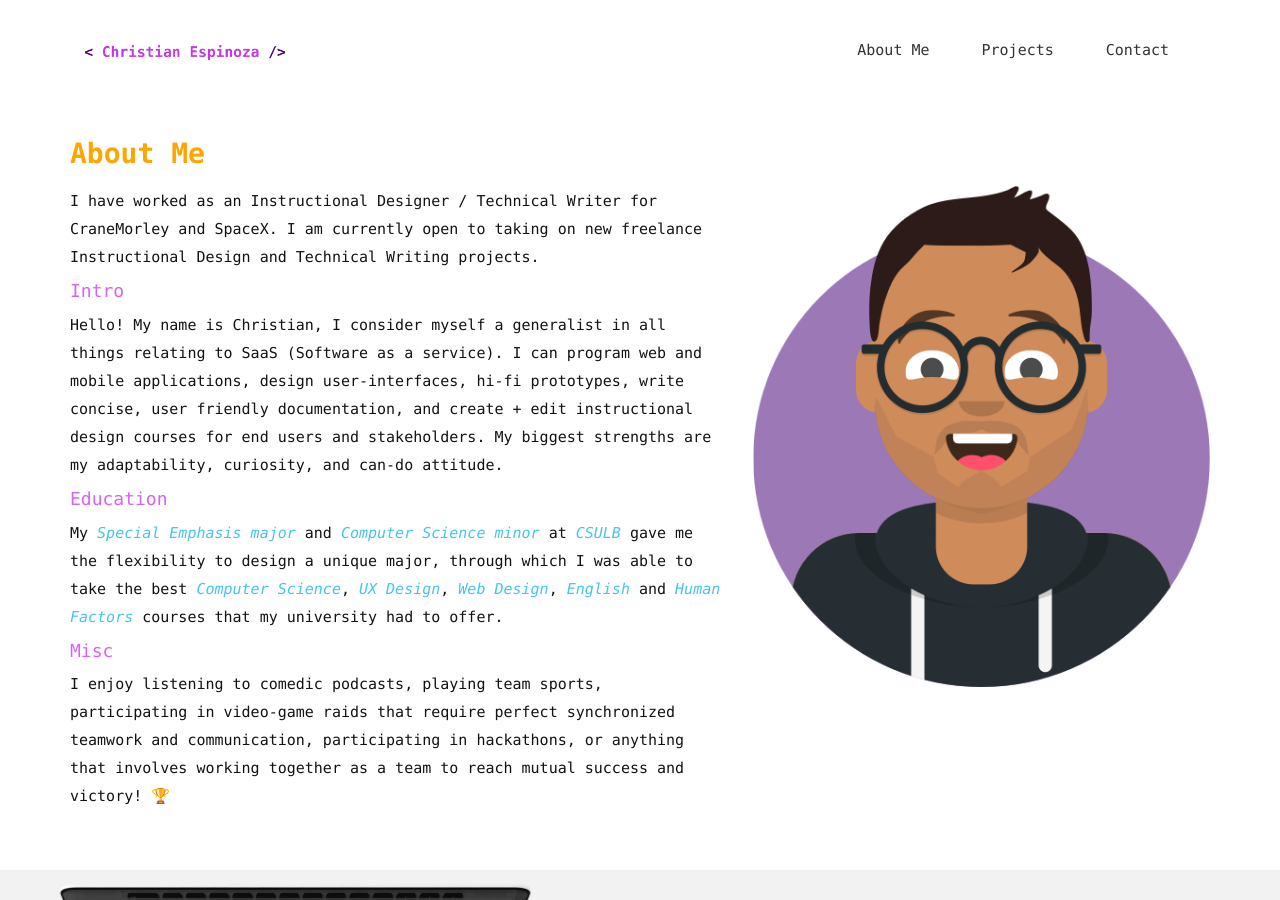
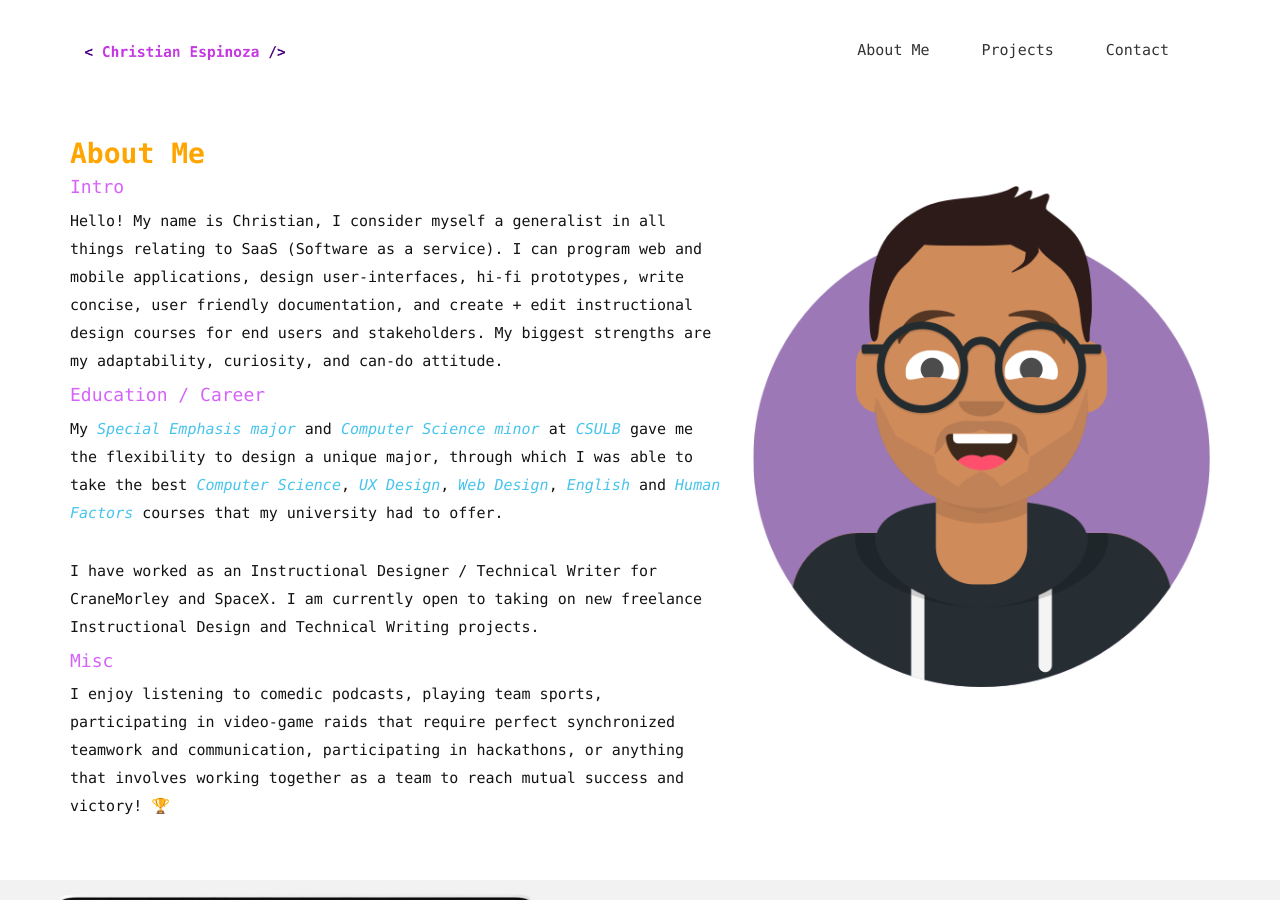
Before and after one commit to Kingslayyerr/Kingslayyerr.github.io, a Jekyll site: the page built from index.html, in a window 1280 px wide and 900 px high. Built offline with Jekyll 4.4.1, drawn with Linux system fonts in a browser that asks for light colours; nearby versions of some CDN libraries; some web fonts are replaced.

Commit message:
new change

```diff
--- a/index.html
+++ b/index.html
@@ -28,16 +28,18 @@ permalink: /
         <div class="block">
           <div class="section-title">
             <h2>About Me</h2>
-            <p> I have worked as an Instructional Designer / Technical Writer for CraneMorley and SpaceX. I am currently open to taking on new freelance Instructional Design and Technical Writing projects.</p>
+
           </div>
           <h4>Intro</h4>
           <p>Hello! My name is Christian, I consider myself a generalist in all things relating to SaaS (Software as a service). I can program web and mobile applications, design user-interfaces, hi-fi prototypes, write concise, user friendly documentation, and create + edit instructional design courses for end users and stakeholders. My biggest strengths are my adaptability, curiosity, and can-do attitude. <!-- I learned to program on my own through hard work, persistence, and dedication. I started off learning the basics of <em style="color:#46c4ec;">HTML, CSS</em> and <em style="color:#46c4ec;">Javascript</em> then moved on to using more complex Libraries and Frameworks like <em style="color:#46c4ec;">React</em>, <em style="color:#46c4ec;">Redux</em> and <em style="color:#46c4ec;">Node</em>. -->
          <!--  I have taken a Systemic approach to my skills and education, I believe in breadth first then depth, to be an effective specialist you must at one point be a generalist. -->
           </p>
-          <h4>Education</h4>
+          <h4>Education / Career</h4>
             <p> My <em style="color:#46c4ec;">Special Emphasis major</em> and <em style="color:#46c4ec;">Computer Science minor</em> at <em style="color:#46c4ec;">CSULB</em> gave
               me the flexibility to design a unique major, through which I was able to take the best
               <em style="color:#46c4ec;">Computer Science</em>, <em style="color:#46c4ec;">UX Design</em>, <em style="color:#46c4ec;">Web Design</em>, <em style="color:#46c4ec;">English</em> and <em style="color:#46c4ec;">Human Factors</em> courses that my university had to offer. <!-- This gave me an extremely unique college experience where I got to work and interact with people from many different majors on a regular basis. --> <!-- I got to see the pros and cons of the Engineering, Art, English, Business and Psychology(Human Factors) departments. I took away so much from my time at CSULB and it ultimately made me what I consider to be a well-rounded individual. --></p>
+              <br>
+              <p> I have worked as an Instructional Designer / Technical Writer for CraneMorley and SpaceX. I am currently open to taking on new freelance Instructional Design and Technical Writing projects.</p>
           <h4>Misc</h4>
           <p> I enjoy listening to comedic podcasts, playing team sports, participating in video-game raids that require perfect synchronized teamwork and communication, participating in hackathons, or anything that involves working together as a team to reach mutual success and victory! 🏆 </p>
           <!-- <h4>Social Anxiety</h4> -->
```
